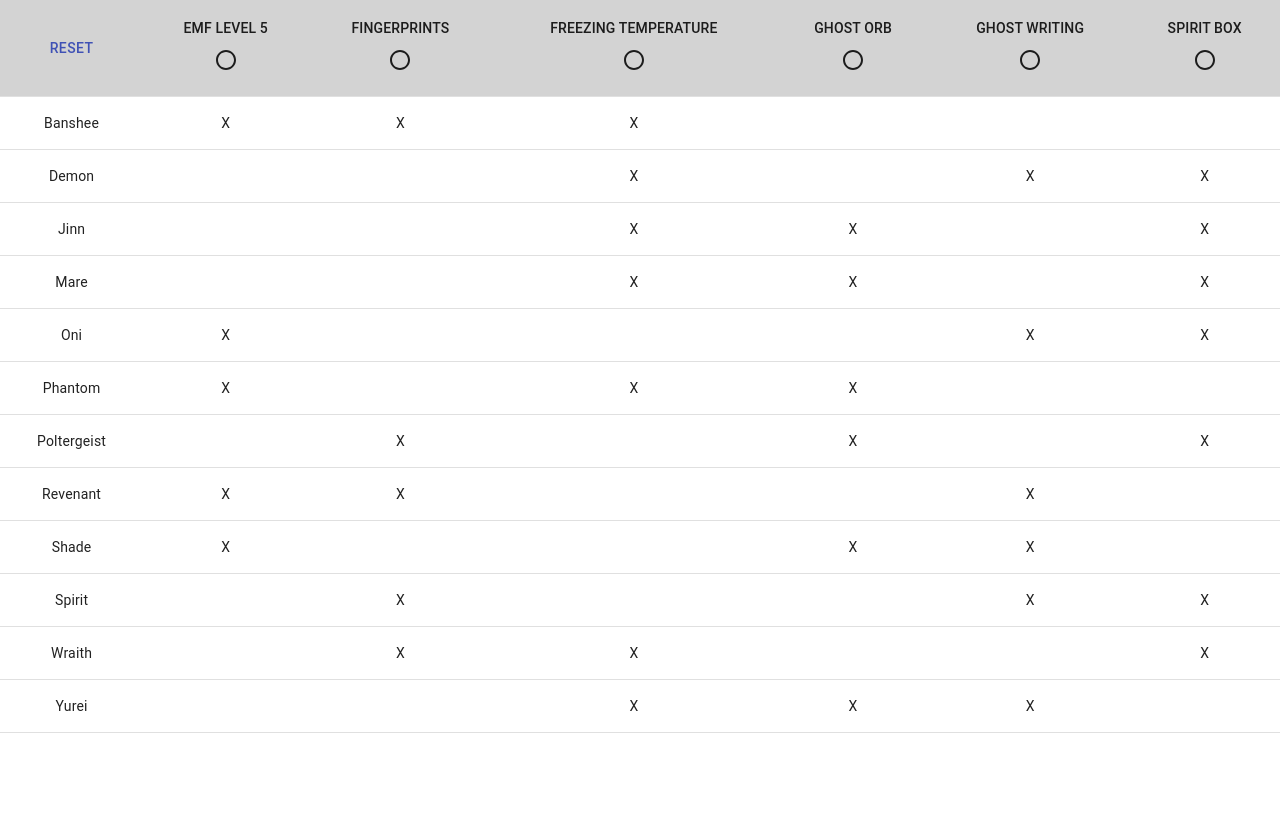
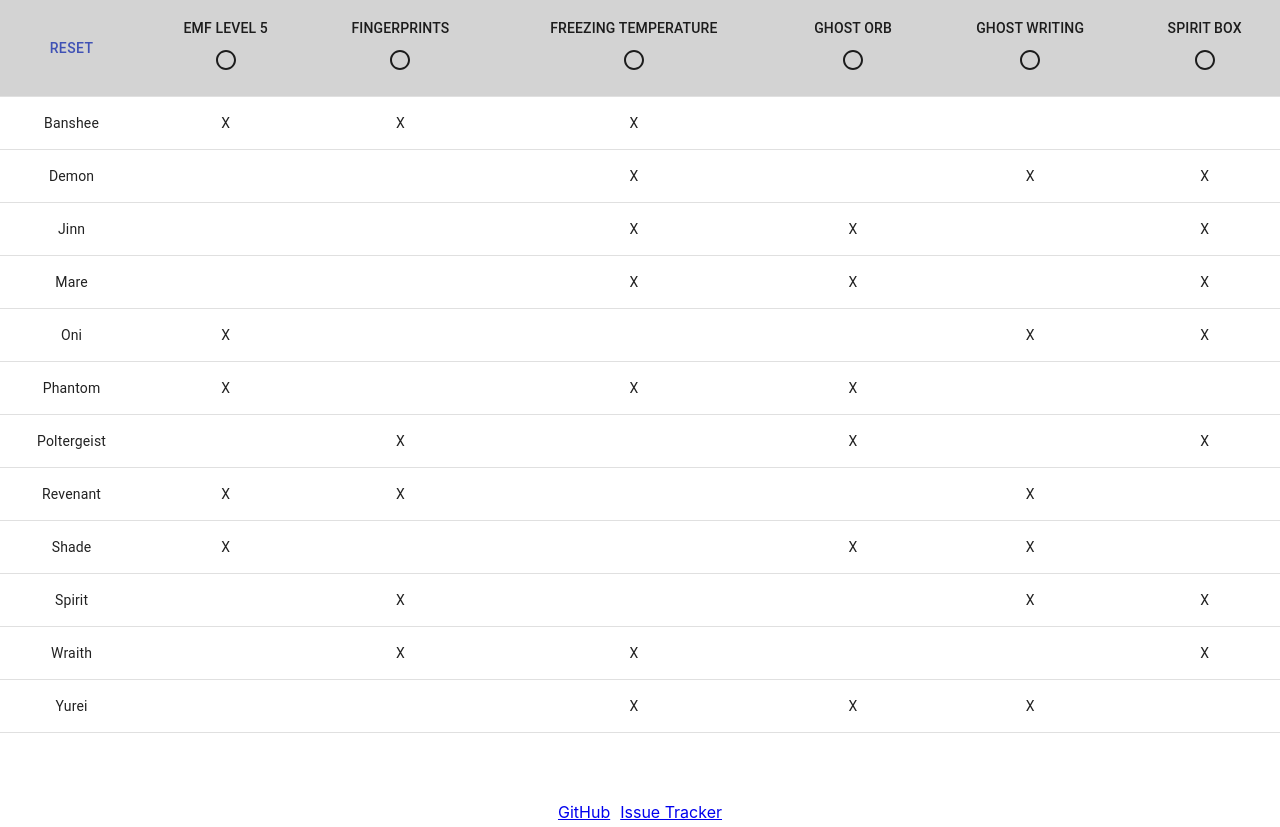
Before and after one commit to Chase22/phasmophobia-ghost-helper, a React (Create React App) app: page / in a window 1280 px wide. Before the commit the page ends 800 px from the top, so only its background shows below. Built offline with nearby package versions, Linux system fonts and the light colour scheme.

Commit message:
Add Footer

```diff
--- a/src/App.tsx
+++ b/src/App.tsx
@@ -1,11 +1,15 @@
 import React from 'react';
 import './App.css';
 import GhostGrid from "./components/ghost-grid/GhostGrid";
+import Footer from "./components/footer/Footer";
 
 function App() {
     return (
         <div className="App">
-            <GhostGrid/>
+            <main>
+                <GhostGrid/>
+            </main>
+            <Footer/>
         </div>
     );
 }
--- /dev/null
+++ b/src/components/footer/Footer.module.css
@@ -0,0 +1,9 @@
+.footer {
+    display: flex;
+    justify-content: center;
+    padding-top: 5%;
+}
+
+.footerLink {
+    margin: 5px;
+}
--- /dev/null
+++ b/src/components/footer/Footer.tsx
@@ -0,0 +1,11 @@
+import React from "react";
+import styles from "./Footer.module.css"
+
+export default function Footer() {
+    return (
+        <footer className={styles.footer}>
+                <a className={styles.footerLink} href="https://github.com/Chase22/phasmophobia-ghost-helper">GitHub</a>
+                <a className={styles.footerLink} href="https://github.com/Chase22/phasmophobia-ghost-helper/issues">Issue Tracker</a>
+        </footer>
+    )
+}
```
Also changed, not shown: 1 other file (tests, documents, lock files or other folders).
